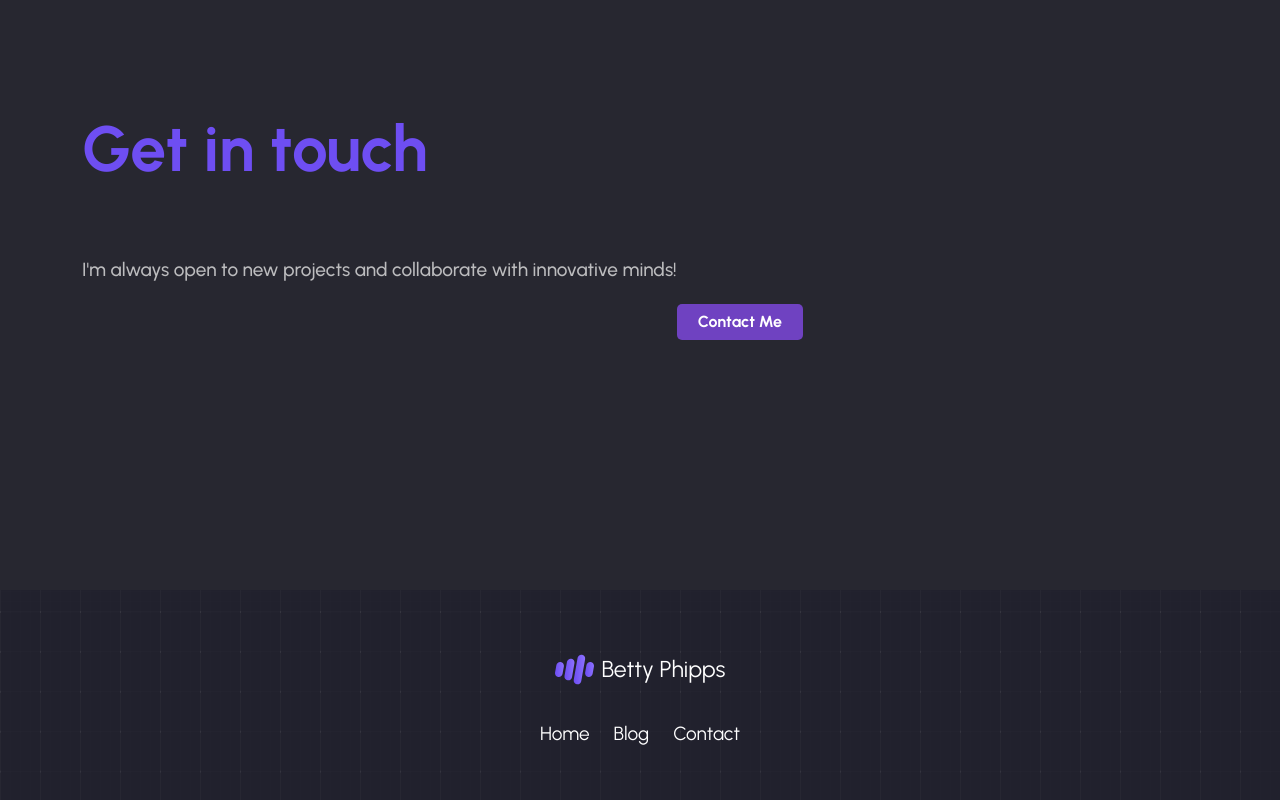
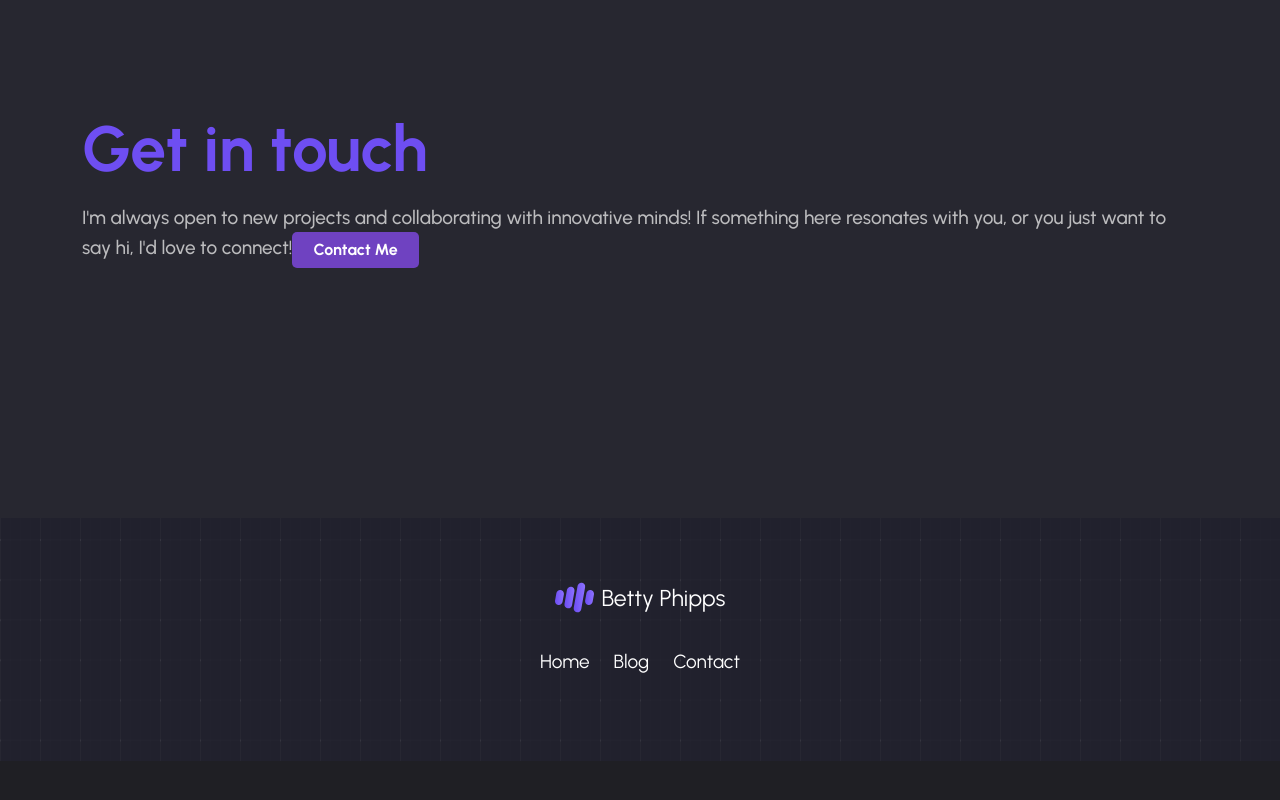
Before and after one commit to bettyp23/BettyPhippsWebPortfolio, a Next.js app: page /work-single in a window 1280 px wide. Shown: the part 3013-3813 px from the top of the page. After the commit the page ends 3774 px from the top, so only its background shows below. Built offline with nearby package versions, Linux system fonts and the light colour scheme; a web font is replaced by a local one.

Commit message:
contact button

```diff
--- a/app/work-single/page.tsx
+++ b/app/work-single/page.tsx
@@ -161,8 +161,8 @@ export default function WorkSingle() {
 					<section id="contact" className="section-contact-1 bg-900 position-relative pt-150 pb-lg-250 pb-150 overflow-hidden">
 						<div className="container position-relative z-1">
 							<h3 className="ds-3 mt-3 mb-3 text-primary-1">Get in touch</h3>
-							<span className="fs-5 fw-medium text-200">
-								I'm always open to new projects and collaborate with innovative minds!
+									<span className="fs-5 fw-medium text-200 mb-4">
+										I'm always open to new projects and collaborating with innovative minds! If something here resonates with you, or you just want to say hi, I'd love to connect!
 									</span>
 									<a
 										href="mailto:bp23e@fsu.edu"
@@ -172,7 +172,6 @@ export default function WorkSingle() {
 										color: 'white',
 										padding: '10px 20px',
 										borderRadius: '5px',
-								  marginTop: '100px', // Adjust this value to move the button down
 										}}
 									>
 										Contact Me
```
Lines whose indentation alone changed are shown as unchanged.
